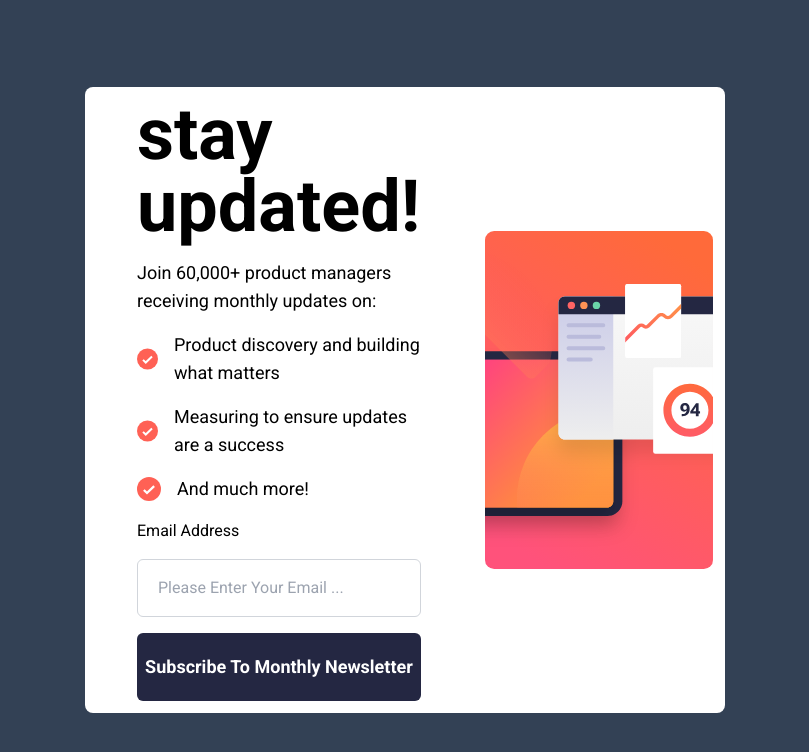
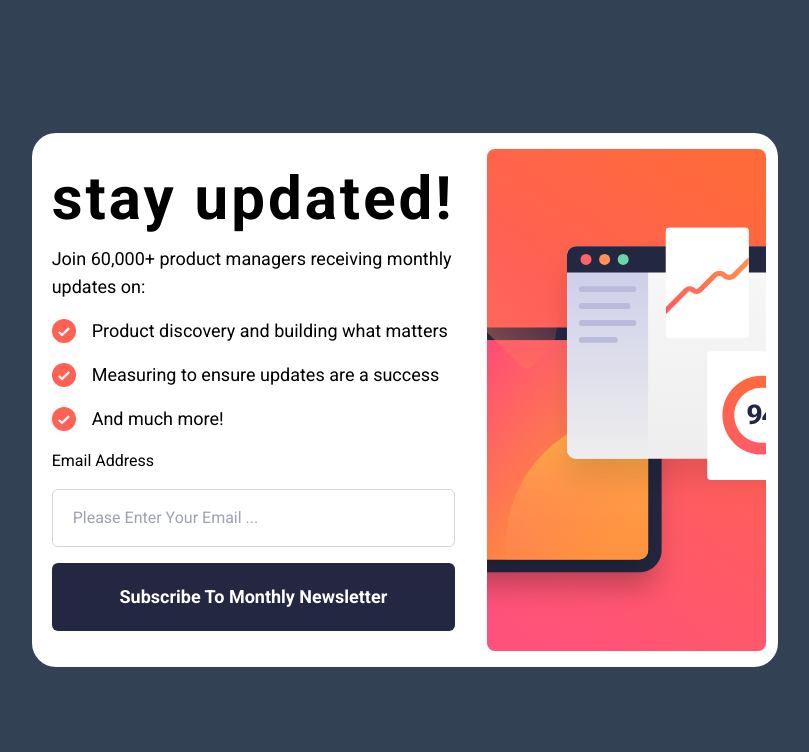
Before and after one commit to mohammadjamshidi8/frontEndMentor-Newsletter-sign-up-form-, a website: page index.html in a window 1280 px wide. Shown: the whole page, without its empty margins (235-1044 px from the left). Drawn offline with Linux system fonts and the light colour scheme.

Commit message:
style: full responsive newsletter

```diff
--- a/index.html
+++ b/index.html
@@ -33,11 +33,11 @@
     <div class="h-screen flex justify-center items-center bg-slate-700 font-roboto text-[16px]">
       <!-- newsletter container start -->
       <div
-        class="w-full md:w-10/12 lg:w-1/2 bg-white h-screen md:h-max md:p-3 rounded-lg flex flex-col-reverse md:flex-row justify-end items-center gap-y-10 md:gap-x-6"
+        class="w-max sm:w-3/4 md:w-full lg:w-3/4 xl:w-7/12 2xl:w-1/2 bg-white h-screen md:h-4/6 md:p-3 sm:rounded-3xl flex flex-col-reverse md:flex-row justify-between items-center gap-y-10 md:gap-y-0 p-0 md:gap-x-6 xl:py-4"
       >
         <!-- newsletter content box start -->
-        <div class="md:mt-0 flex flex-col gap-y-4 md:px-10 px-4">
-          <h1 class="md:text-7xl text-5xl font-bold">stay updated!</h1>
+        <div class="w-full sm:w-3/4 md:mt-0 md:w-[60%] flex flex-col justify-center lg:px-20 gap-y-4 md:px-10 mb-10 md:mb-0 px-4  2xl:px-16 2xl:gap-y-4 xl:px-2">
+          <h1 class="text-5xl md:text-5xl lg:text-4xl xl:text-6xl 2xl:text-6xl font-bold xl:tracking-wider">stay updated!</h1>
           <p class="text-lg">Join 60,000+ product managers receiving monthly updates on:</p>
           <div class="flex gap-x-4">
             <img src="./assets/images/icon-list.svg" class="w-6" alt="" />
@@ -75,11 +75,11 @@
 
         <!-- newsletter image box start -->
 
-        <div>
+        <div class="md:h-full md:w-[40%] flex justify-end">
           <img
             src="./assets/images/illustration-sign-up-desktop.svg"
             alt=""
-            class="hidden md:block"
+            class="h-full hidden md:block object-cover rounded-lg"
           />
           <img
             src="./assets/images/illustration-sign-up-mobile.svg"
```
Also changed, not shown: src/output.css.
